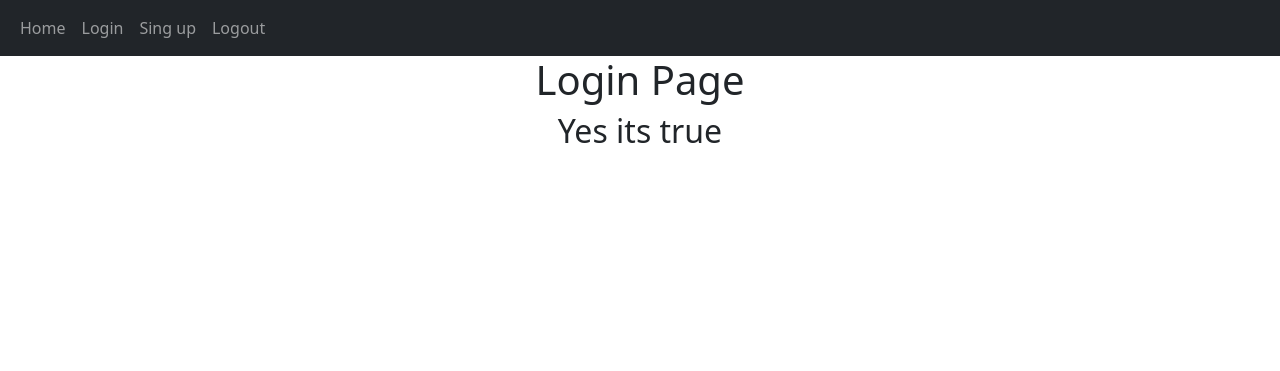
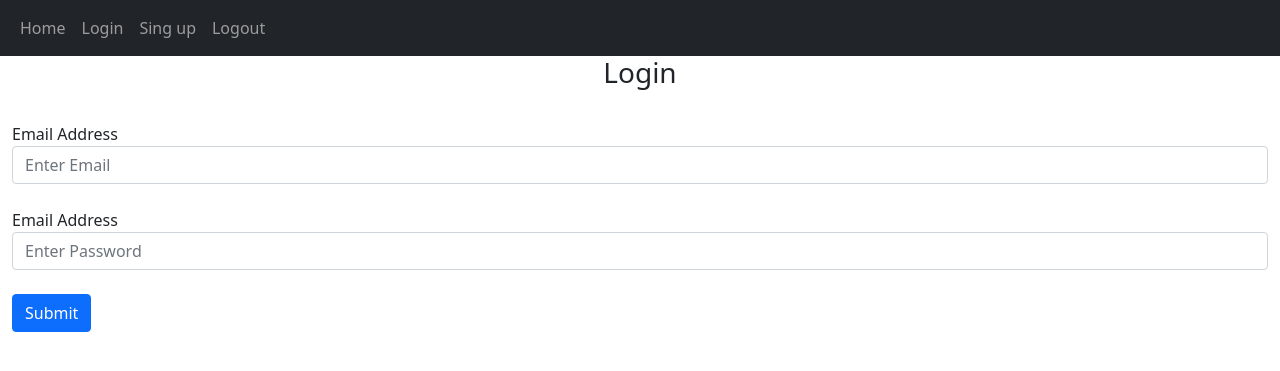
Before and after one commit to JoaoZati/flask-notes, a Flask app: page /login in a window 1280 px wide. Shown: the top 371 px of the page. Run offline with Flask 2, Linux system fonts and the light colour scheme.

Commit message:
Login Form html - Add Login form in login.html

```diff
--- a/website/auth.py
+++ b/website/auth.py
@@ -5,7 +5,7 @@ auth = Blueprint('auth', __name__, )
 
 @auth.route('/login')
 def login():
-    return render_template('login.html', boolean=True)
+    return render_template('login.html')
 
 
 @auth.route('/logout')
--- a/website/templates/login.html
+++ b/website/templates/login.html
@@ -1,12 +1,19 @@
 {% extends 'base/base.html' %}
-{% block title %}Login Page{% endblock %}
+{% block title %}Sing Up Page{% endblock %}
 {% block content %}
-<center><h1>Login Page</h1></center>
-<center><h2>
-    {% if boolean == True %}
-    Yes its true
-    {% else %}
-    It isint
-    {% endif %}
-</h2>
+<form method="POST">
+    <h3 align="center">Login</h3>
+    <br />
+    <div class="form-group">
+        <label form="email">Email Address</label>
+        <input type="email" class="form-control" id="email" name="email" placeholder="Enter Email"/>
+    </div>
+    <br />
+    <div class="form-group">
+        <label form="password1">Email Address</label>
+        <input type="password" class="form-control" id="password1" name="password1" placeholder="Enter Password"/>
+    </div>
+    <br />
+    <button type="submit" class="btn btn-primary">Submit</button>
+</form>
 {% endblock %}
```
